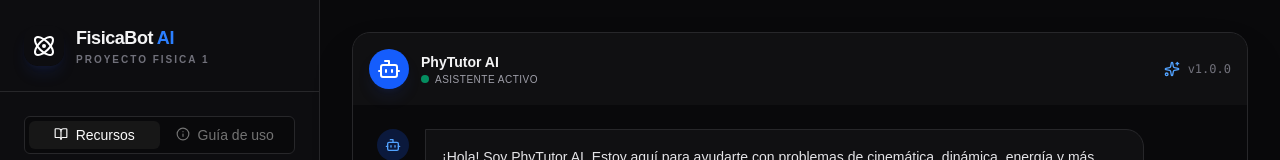
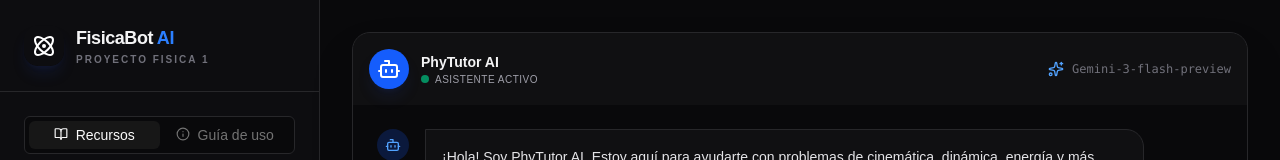
Before and after one commit to lautarolazzeri/fisicaBot, a React (Vite) app: page / in a window 1280 px wide. Shown: the top 160 px of the page. Built offline with nearby package versions, Linux system fonts and the light colour scheme; no server answers.

Commit message:
Update tailwind

```diff
--- a/src/components/Chat.tsx
+++ b/src/components/Chat.tsx
@@ -183,7 +183,9 @@ export const Chat: React.FC<ChatProps> = ({ onFilesUploaded }) => {
         </div>
         <div className="flex items-center gap-2">
           <Sparkles className="w-4 h-4 text-blue-400" />
-          <span className="text-xs text-zinc-500 font-mono">v1.0.0</span>
+          <span className="text-xs text-zinc-500 font-mono">
+            Gemini-3-flash-preview
+          </span>
         </div>
       </div>
 
@@ -286,7 +288,7 @@ export const Chat: React.FC<ChatProps> = ({ onFilesUploaded }) => {
                 ) : (
                   <FileText className="w-3 h-3" />
                 )}
-                <span className="max-w-[100px] truncate">{att.name}</span>
+                <span className="max-w-25 truncate">{att.name}</span>
                 <button
                   onClick={() => removeAttachment(i)}
                   className="hover:text-red-400"
@@ -309,7 +311,7 @@ export const Chat: React.FC<ChatProps> = ({ onFilesUploaded }) => {
           <Button
             onClick={() => fileInputRef.current?.click()}
             variant="outline"
-            className="bg-zinc-950 border-zinc-800 text-zinc-400 hover:text-zinc-500 transition-colors duration-300 ease-in-out h-[46px] w-[46px] p-0 rounded-xl"
+            className="bg-zinc-950 border-zinc-800 text-zinc-400 hover:text-zinc-500 transition-colors duration-300 ease-in-out h-11.5 w-11.5 p-0 rounded-xl"
           >
             <Paperclip className="w-5 h-5" />
           </Button>
@@ -323,7 +325,7 @@ export const Chat: React.FC<ChatProps> = ({ onFilesUploaded }) => {
           <Button
             onClick={handleSend}
             disabled={!input.trim() || isLoading}
-            className="bg-blue-600 hover:bg-blue-700 text-white rounded-xl px-4 h-[46px] transition-all active:scale-95"
+            className="bg-blue-600 hover:bg-blue-700 text-white rounded-xl px-4 h-11.5 transition-all active:scale-95"
           >
             {isLoading ? (
               <Loader2 className="w-5 h-5 animate-spin" />
--- a/src/types.ts
+++ b/src/types.ts
@@ -23,7 +23,6 @@ export interface GraphData {
 export interface EvaluationMetric {
   id: string;
   name: string;
-  score: number; // 0 to 5
   comment: string;
   timestamp: Date;
 }
--- a/src/ui/dropdown-menu.tsx
+++ b/src/ui/dropdown-menu.tsx
@@ -137,7 +137,7 @@ function DropdownMenuSubContent({
     <DropdownMenuContent
       data-slot="dropdown-menu-sub-content"
       className={cn(
-        "w-auto min-w-[96px] rounded-lg bg-popover p-1 text-popover-foreground shadow-lg ring-1 ring-foreground/10 duration-100 data-[side=bottom]:slide-in-from-top-2 data-[side=left]:slide-in-from-right-2 data-[side=right]:slide-in-from-left-2 data-[side=top]:slide-in-from-bottom-2 data-open:animate-in data-open:fade-in-0 data-open:zoom-in-95 data-closed:animate-out data-closed:fade-out-0 data-closed:zoom-out-95",
+        "w-auto min-w-24 rounded-lg bg-popover p-1 text-popover-foreground shadow-lg ring-1 ring-foreground/10 duration-100 data-[side=bottom]:slide-in-from-top-2 data-[side=left]:slide-in-from-right-2 data-[side=right]:slide-in-from-left-2 data-[side=top]:slide-in-from-bottom-2 data-open:animate-in data-open:fade-in-0 data-open:zoom-in-95 data-closed:animate-out data-closed:fade-out-0 data-closed:zoom-out-95",
         className,
       )}
       align={align}
```
